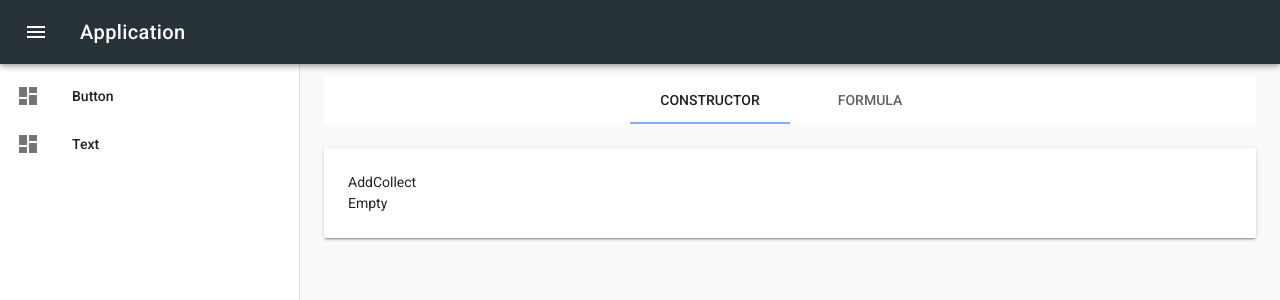
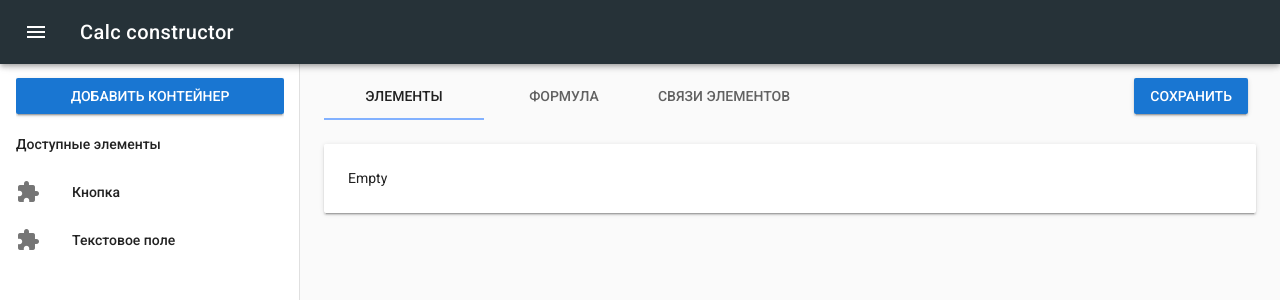
Before and after one commit to v3il/calc-builder, a Vue app in the folder client/: page /constructor in a window 1280 px wide. Shown: the top 300 px of the page. Built offline with nearby package versions, Linux system fonts and the light colour scheme.

Commit message:
Page layout update

```diff
--- a/client/src/App.vue
+++ b/client/src/App.vue
@@ -1,31 +1,9 @@
 <template>
-    <v-app dark1>
+    <v-app>
         <router-view/>
     </v-app>
 </template>
 
-
-<script>
-    export default {
-        data() {
-            return {
-                drawer: true
-            };
-        },
-
-        props: {
-            source: String
-        },
-    }
-</script>
-
-
 <style>
     @import '../node_modules/vuetify/dist/vuetify.min.css';
-
-    * {
-        margin: 0;
-        padding: 0;
-        box-sizing: border-box;
-    }
 </style>
--- a/client/src/components/LayoutBuilder.vue
+++ b/client/src/components/LayoutBuilder.vue
@@ -1,9 +1,6 @@
 <template>
     <v-card>
         <v-container fluid grid-list-md>
-            <button @click="add">Add</button>
-            <button @click="collect">Collect</button>
-
             <Draggable v-if="containers.length" v-model="containers" class="layout wrap row" :options="{
                 handle: '.js-drag-icon'
             }">
@@ -65,5 +62,4 @@
 </script>
 
 <style scoped>
-
 </style>
--- a/client/src/components/LayoutContainer.vue
+++ b/client/src/components/LayoutContainer.vue
@@ -12,11 +12,11 @@
                 <v-spacer></v-spacer>
 
                 <v-btn icon @click="resize(-1)">
-                    <v-icon>format_indent_decrease</v-icon>
+                    <v-icon>zoom_out</v-icon>
                 </v-btn>
 
                 <v-btn icon @click="resize(1)">
-                    <v-icon>format_indent_increase</v-icon>
+                    <v-icon>zoom_in</v-icon>
                 </v-btn>
 
                 <v-btn icon v-if="containerData.float" @click="toggleFloatState">
--- a/client/src/router.js
+++ b/client/src/router.js
@@ -24,6 +24,11 @@ export default new Router({
             name: 'formula',
             component: () => import('./views/FormulaConstructor.vue'),
         },
+      {
+          path: 'relations',
+          name: 'relations',
+          component: () => import('./views/FieldsRelationShips.vue'),
+      },
       ],
     },
   ],
--- a/client/src/views/CalcConstructor.vue
+++ b/client/src/views/CalcConstructor.vue
@@ -16,8 +16,7 @@
 
         data() {
             return {
-                layout: [
-                ],
+                layout: [],
             }
         }
     }
--- /dev/null
+++ b/client/src/views/FieldsRelationShips.vue
@@ -0,0 +1,15 @@
+<template>
+    <div>
+        Fields rel
+    </div>
+</template>
+
+<script>
+    export default {
+        name: "FieldsRelationShips"
+    }
+</script>
+
+<style scoped>
+
+</style>
--- a/client/src/views/MainPage.vue
+++ b/client/src/views/MainPage.vue
@@ -2,13 +2,26 @@
     <div>
         <v-navigation-drawer v-model="drawer" clipped fixed app>
             <v-list>
+
+                <v-list-tile>
+                    <v-list-tile-content>
+                        <v-btn block class="primary" @click="">Добавить контейнер</v-btn>
+                    </v-list-tile-content>
+                </v-list-tile>
+
+                <v-list-tile>
+                    <v-list-tile-content>
+                        <v-list-tile-title>Доступные элементы</v-list-tile-title>
+                    </v-list-tile-content>
+                </v-list-tile>
+
                 <Draggable :options="{
                     group: {name: 'items', pull: 'clone', put: false,},
                     sort: false,
                 }">
                     <v-list-tile v-for="item in items" :key="item.id" :data-item="item.type" class="js-item">
                         <v-list-tile-action>
-                            <v-icon>dashboard</v-icon>
+                            <v-icon>extension</v-icon>
                         </v-list-tile-action>
                         <v-list-tile-content>
                             <v-list-tile-title>{{item.text}}</v-list-tile-title>
@@ -20,20 +33,32 @@
 
         <v-toolbar color="blue-grey darken-4" dark app fixed clipped-left>
             <v-toolbar-side-icon @click.stop="drawer = !drawer"></v-toolbar-side-icon>
-            <v-toolbar-title>Application</v-toolbar-title>
+            <v-toolbar-title>Calc constructor</v-toolbar-title>
         </v-toolbar>
 
         <v-content>
             <div class="page-content">
-                <v-tabs fixed-tabs class="page-tabs">
-                    <v-tab :to="{name: 'constructor'}">
-                        Constructor
-                    </v-tab>
+                <v-layout row>
+                    <v-tabs fixed-tabs class="page-tabs" color="transparent">
+                        <v-tab :to="{name: 'constructor'}">
+                            Элементы
+                        </v-tab>
 
-                    <v-tab :to="{name: 'formula'}">
-                        Formula
-                    </v-tab>
-                </v-tabs>
+                        <v-tab :to="{name: 'formula'}">
+                            Формула
+                        </v-tab>
+
+                        <v-tab :to="{name: 'relations'}">
+                            Связи элементов
+                        </v-tab>
+                    </v-tabs>
+
+                    <v-spacer></v-spacer>
+
+                    <v-btn class="primary">
+                        Сохранить
+                    </v-btn>
+                </v-layout>
 
                 <router-view></router-view>
             </div>
@@ -57,12 +82,12 @@
                     {
                         id: 0,
                         type: 'ButtonField',
-                        text: 'Button',
+                        text: 'Кнопка',
                     },
                     {
                         id: 1,
                         type: 'TextField',
-                        text: 'Text',
+                        text: 'Текстовое поле',
                     }
                 ],
 
@@ -82,7 +107,7 @@
 
 <style lang="scss">
     .page-content {
-        padding: 12px 24px;
+        padding: 8px 24px;
     }
 
     .page-tabs {
```
